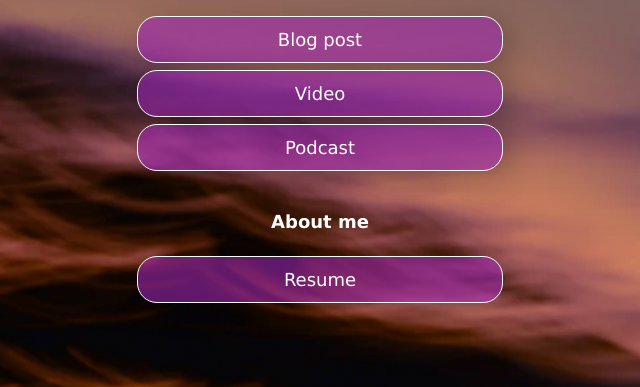
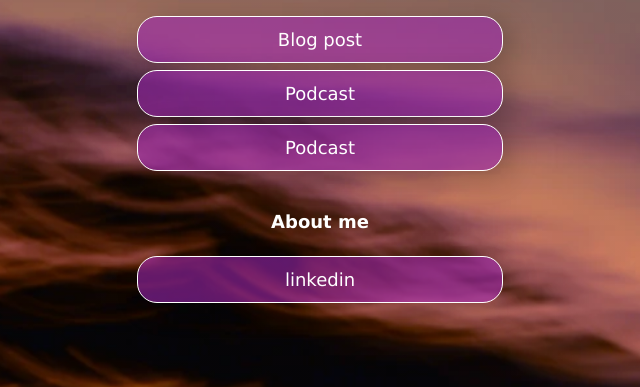
Before and after one commit to ninagrace13/ninagrace13.github.io, a plain HTML site: page index.html in a window 1280 px wide. Shown: the part 370-757 px from the top of the page, 320-960 px from the left. Drawn offline with Linux system fonts and the light colour scheme; a script that the page names is missing.

Commit message:
Update index.html

```diff
--- a/index.html
+++ b/index.html
@@ -34,7 +34,7 @@
         </div>
       </div>
 
-      <div class="button toggle">Video</div>
+      <div class="button toggle">Podcast</div>
       <div class="slidedown">
         <div class="description">
           <h2>Video title</h2>
@@ -46,9 +46,9 @@
       <div class="button toggle">Podcast</div>
       <div class="slidedown">
         <div class="description">
-          <h2>Podcast title</h2>
-          <p>Add a short but appealing description of your podcast</p>
-          <a href="#" class="external-link" target="_blank">Listen</a>
+          <h2>Owles get wise</h2>
+          <p>Listen to the Owles Talk About Tik Tok</p>
+          <a href="https://soundcloud.com/nikolas-lee-bishop-396135183/tik-tok-shop-podcast?si=cea191ed09f84486979207e26546f837&utm_source=mobi&utm_medium=text&utm_campaign=social_sharing" class="external-link" target="_blank">Listen</a>
         </div>
       </div>
     </div>
@@ -59,7 +59,7 @@
     </div>
 
     <div class="links-container">
-      <a href="https://drive.google.com" class="button" target="_blank">Resume</a>
+      <a href="https://www.linkedin.com/in/nina-sarmento-274329241/" class="button button-background-color" target="_blank">linkedin</a>
     </div>
 
   </div>
```
